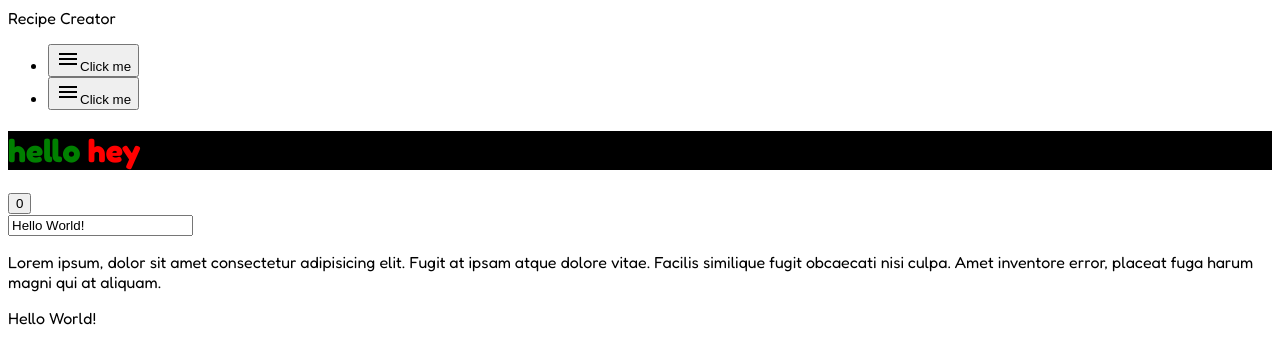
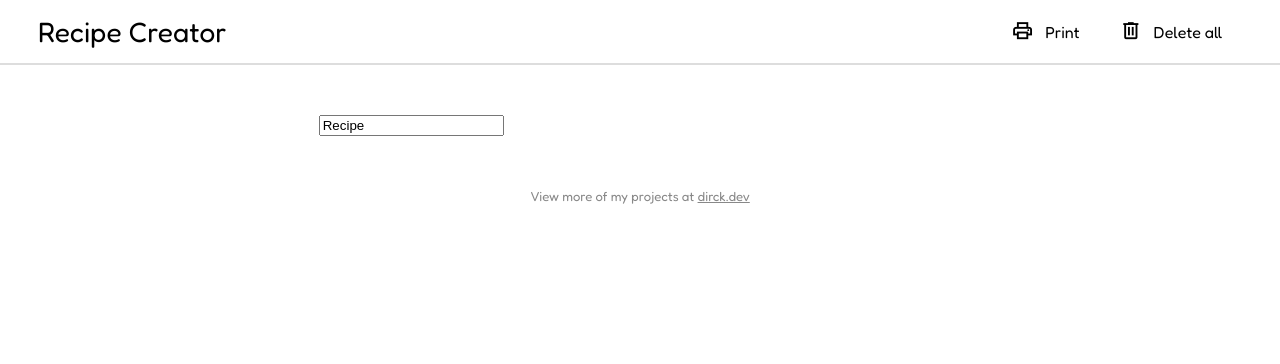
Before and after one commit to dirckvdende/recipe-creator, a Nuxt app: page / in a window 1280 px wide. Shown: the top 364 px of the page. Built offline with nearby package versions, Linux system fonts and the light colour scheme.

Commit message:
Some basic styling

```diff
--- a/app/Text.vue
+++ /dev/null
@@ -1,12 +0,0 @@
-<script setup lang="ts">
-
-const { text } = defineProps(["text"])
-
-</script>
-
-<template>
-    <p>Lorem ipsum, dolor sit amet consectetur adipisicing elit. Fugit at ipsam atque dolore vitae. Facilis similique fugit obcaecati nisi culpa. Amet inventore error, placeat fuga harum magni qui at aliquam.</p>
-    <slot />
-</template>
-
-<style></style>
--- a/app/app.vue
+++ b/app/app.vue
@@ -1,45 +1,23 @@
+
 <script setup lang="ts">
 
-import { ref } from "vue"
-import Text from "./Text.vue"
-import Header from "./header/Header.vue"
-
-const count = ref({
-    test: 0,
-    title: "Hello World!",
-    second: "Hey!",
-})
-
-function increment() {
-    count.value.test++
-}
-
-function updateTitle(event: FocusEvent) {
-    count.value.title = (event.target as HTMLElement).innerText
-    console.log(count.value)
-}
-
-function updateSecond(event: FocusEvent) {
-    count.value.second = (event.target as HTMLElement).innerText
-    console.log(count.value)
-}
+import { recipe } from "./recipe"
+import Header from "~/components/header/Header.vue"
+import CenterContent from "./components/CenterContent.vue"
+import Footer from "./components/Footer.vue"
 
 useHead({
-    title: "Recipe Creator",
+    title: useRuntimeConfig().public.siteName,
 })
 
 </script>
 
 <template>
     <Header />
-    <h1>hello <span>hey</span></h1>
-    <button @click="increment">{{ count.test }}</button>
-    <div>
-        <input type="text" v-model="count.title" @input="console.log(count)"></input>
-    </div>
-    <Text>
-        Hello World!
-    </Text>
+    <CenterContent>
+        <input type="text" v-model="recipe.title" @input="console.log(recipe)" />
+    </CenterContent>
+    <Footer />
 </template>
 
 <style lang="scss" scoped>
--- /dev/null
+++ b/app/assets/scss/constants.scss
@@ -0,0 +1,2 @@
+
+$mobile-width: 550px;
--- a/app/assets/scss/main.scss
+++ b/app/assets/scss/main.scss
@@ -4,10 +4,16 @@ body {
     font-optical-sizing: auto;
     font-style: normal;
     font-variant: "wght" 100;
+    font-size: 14pt;
+    margin: 0;
 }
 
-h1 {
-    background-color: black;
+// Print page settings
+@page {
+    size: A4;
+    -webkit-print-color-adjust: exact;
+    print-color-adjust: exact;
+    margin: 2cm;
 }
 
 // Google icons
--- /dev/null
+++ b/app/components/CenterContent.vue
@@ -0,0 +1,27 @@
+
+<template>
+    <div class="container">
+        <div>
+            <slot />
+        </div>
+    </div>
+</template>
+
+<style lang="scss" scoped>
+    .container {
+        display: flex;
+        flex-direction: column;
+        align-items: center;
+        width: 100%;
+        box-sizing: border-box;
+        @media screen {
+            padding: 0 1cm;
+            margin-top: 6em;
+        }
+
+        & > div {
+            width: 100%;
+            @media screen { max-width: 17cm; }
+        }
+    }
+</style>
--- /dev/null
+++ b/app/components/Footer.vue
@@ -0,0 +1,20 @@
+
+<template>
+    <footer>View more of my projects at <a href="https://dirck.dev/">dirck.dev</a></footer>
+</template>
+
+<style lang="scss" scoped>
+    footer {
+        display: block;
+        text-align: center;
+        width: 100%;
+        margin: 4em 0;
+        color: #888;
+        font-size: .7em;
+
+        a {
+            color: inherit;
+            &:hover { opacity: .7; }
+        }
+    }
+</style>
--- /dev/null
+++ b/app/components/header/Header.vue
@@ -0,0 +1,85 @@
+
+<script setup lang="ts">
+    import NavItem from './NavItem.vue';
+
+    function printAction(): void {
+        window.print()
+    }
+
+    function deleteAction(): void {
+
+    }
+</script>
+
+<template>
+    <header>
+        <div class="left">
+            <h1>{{ $config.public.siteName }}</h1>
+        </div>
+        <div class="right">
+            <ul>
+                <NavItem icon="print" :onClick="printAction">
+                    Print
+                </NavItem>
+                <NavItem icon="delete" :onClick="deleteAction">
+                    Delete all
+                </NavItem>
+            </ul>
+        </div>
+    </header>
+</template>
+
+<style lang="scss" scoped>
+
+    @use "~/assets/scss/constants.scss";
+
+    header {
+        font-weight: bold;
+        height: 3.5em;
+        background-color: white;
+        position: fixed;
+        top: 0;
+        left: 0;
+        right: 0;
+        display: none;
+        @media screen { display: flex; }
+        flex-direction: row;
+        justify-content: space-between;
+        align-items: center;
+        box-sizing: border-box;
+        padding: 0 1cm;
+        user-select: none;
+        border-bottom: 2px solid #ddd;
+
+        .left {
+            h1 {
+                margin: 0;
+                font-size: 1.5em;
+                font-weight: normal;
+            }
+        }
+
+        .right {
+            height: 100%;
+            ul {
+                height: 100%;
+                padding: 0;
+                list-style: none;
+                display: flex;
+                flex-direction: row;
+                align-items: stretch;
+                margin: 0;
+            }
+        }
+
+        @media screen and (max-width: constants.$mobile-width) {
+            flex-direction: column;
+            align-items: center;
+            padding: 1em 0;
+            height: auto;
+
+            .left { margin-bottom: .5em; }
+        }
+    }
+
+</style>
--- /dev/null
+++ b/app/components/header/NavItem.vue
@@ -0,0 +1,48 @@
+
+<script lang="ts" setup>
+const { onClick, icon } = defineProps<{
+    onClick?: () => void,
+    icon?: string,
+}>()
+</script>
+
+<template>
+    <li>
+        <button @click="onClick?.()">
+            <span class="icon material-symbols-outlined">{{ icon ?? "menu" }}</span>
+            <span class="text"><slot /></span>
+        </button>
+    </li>
+</template>
+
+<style lang="scss" scoped>
+li {
+    height: 100%;
+
+    button {
+        height: 100%;
+        border: none;
+        padding: 0 1.5em;
+        margin: 0;
+        display: flex;
+        flex-direction: row;
+        align-items: center;
+        cursor: pointer;
+        background-color: transparent;
+        font-family: inherit;
+
+        .icon {
+            margin-right: .5em;
+            font-size: 1.7em;
+        }
+
+        .text {
+            font-size: 1.2em;
+        }
+
+        &:hover .text {
+            text-decoration: underline;
+        }
+    }
+}
+</style>
--- a/app/header/Header.vue
+++ /dev/null
@@ -1,21 +0,0 @@
-
-<script setup lang="ts">
-import NavItem from './NavItem.vue';
-</script>
-
-<template>
-    <header>
-        <div class="left">
-            {{ $config.public.siteName }}
-        </div>
-        <div class="right">
-            <ul>
-                <NavItem :onClick="() => console.log('hello')">Click me</NavItem>
-                <NavItem>Click me</NavItem>
-            </ul>
-        </div>
-    </header>
-</template>
-
-<style lang="scss" scoped>
-</style>
--- a/app/header/NavItem.vue
+++ /dev/null
@@ -1,20 +0,0 @@
-
-<script lang="ts" setup>
-const { onClick, icon } = defineProps<{
-    onClick?: () => void,
-    icon?: string,
-}>()
-</script>
-
-<template>
-    <li>
-        <button @click="onClick?.()">
-            <span class="icon material-symbols-outlined">{{ icon ?? "menu" }}</span>
-            <span class="text"><slot /></span>
-        </button>
-    </li>
-</template>
-
-<style lang="scss" scoped>
-
-</style>
--- /dev/null
+++ b/app/recipe.ts
@@ -0,0 +1,19 @@
+
+import { reactive, type Reactive } from "vue";
+
+/**
+ * Type of a recipe
+ */
+export type Recipe = {
+    title: string,
+}
+
+/**
+ * Default initialization of recipe
+ */
+const defaultRecipe: Recipe = {
+    title: "Recipe",
+}
+
+// Global recipe reactive proxy
+export const recipe: Reactive<Recipe> = reactive(defaultRecipe)
--- a/nuxt.config.ts
+++ b/nuxt.config.ts
@@ -16,7 +16,7 @@ export default defineNuxtConfig({
                 rel: "stylesheet",
                 href: "https://fonts.googleapis.com/css2?family=Material+" +
                 "Symbols+Outlined:opsz,wght,FILL,GRAD@20..48,100..700,0..1," +
-                "-50..200&icon_names=menu",
+                "-50..200",
             }, {
                 // Google fonts: Fredoka
                 rel: "stylesheet",
```
